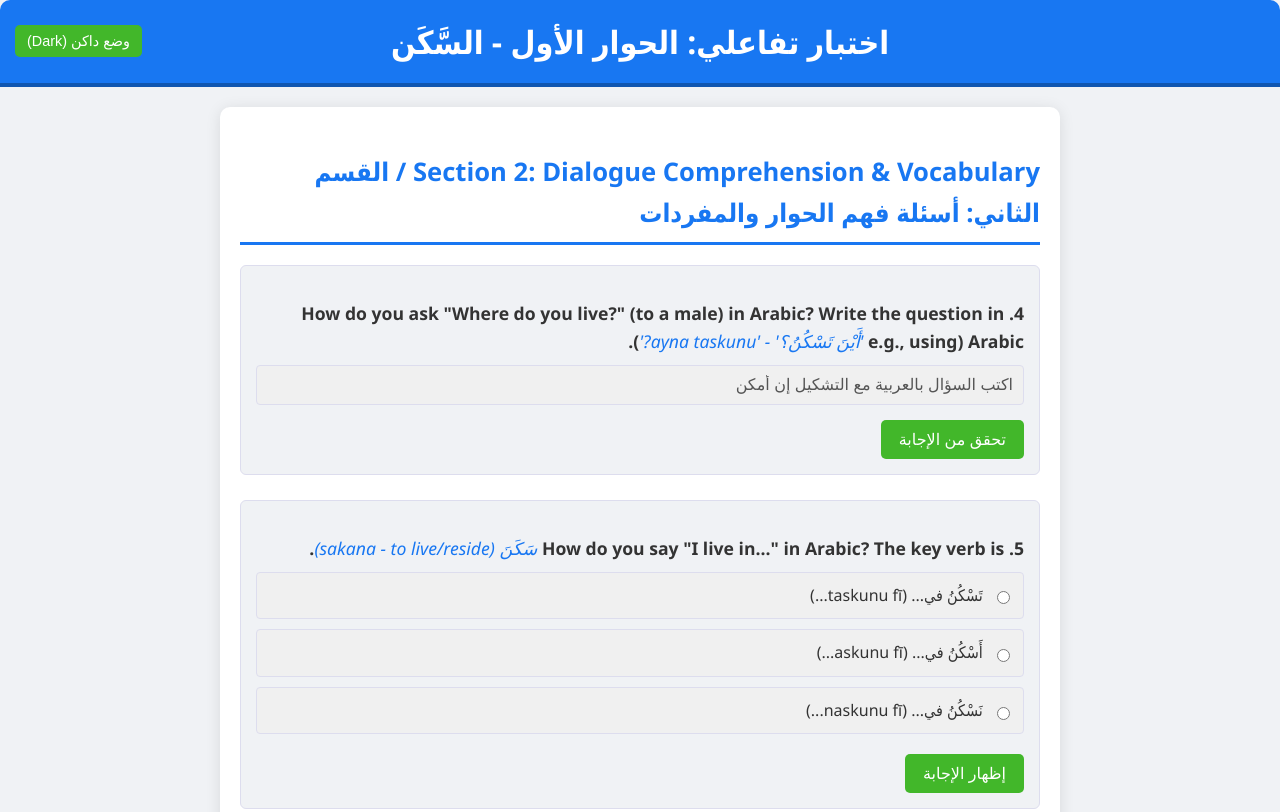
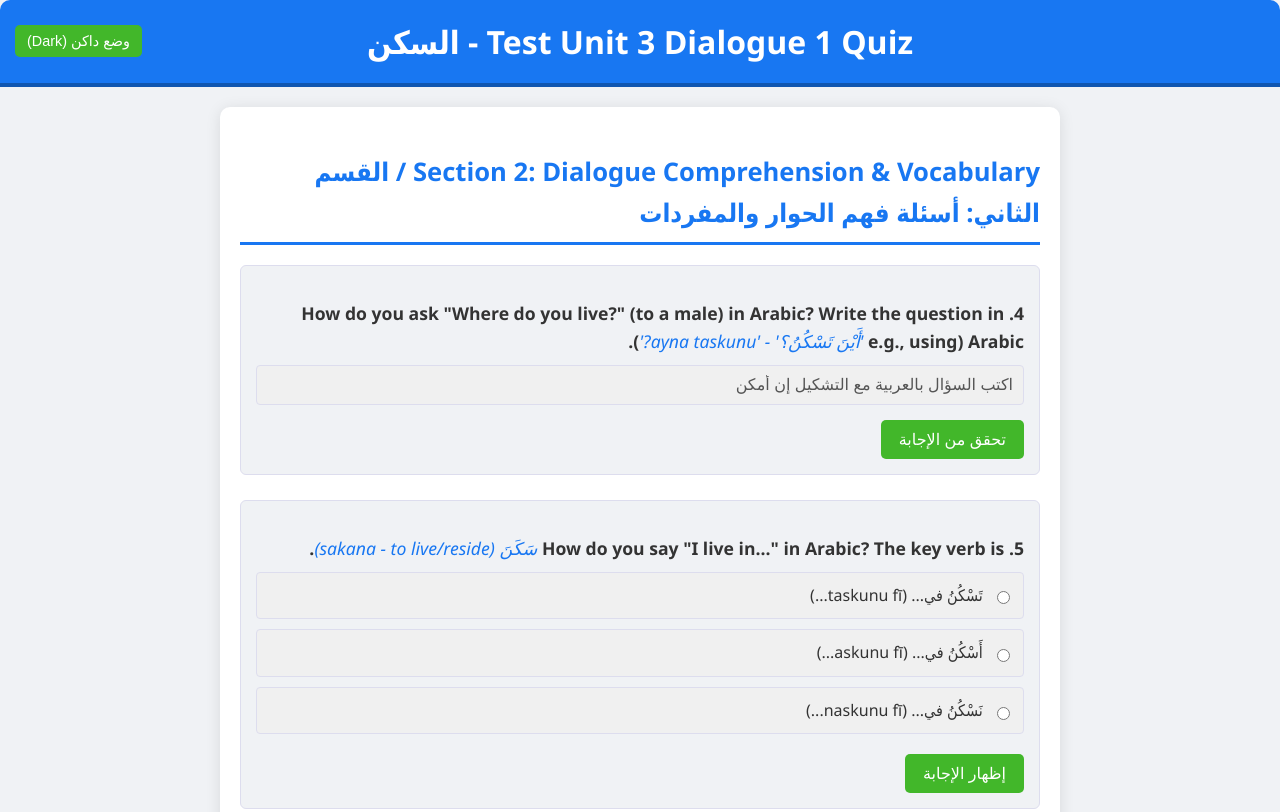
Before and after one commit to a7medYossry/Unit-3-first-dialogue-questions, a plain HTML site: page index.html in a window 1280 px wide. Shown: the top 812 px of the page. Drawn offline with Linux system fonts and the light colour scheme.

Commit message:
Update index.html
change test name

```diff
--- a/index.html
+++ b/index.html
@@ -277,7 +277,7 @@
 </head>
 <body>
     <header>
-        <h1>اختبار تفاعلي: الحوار الأول - السَّكَن</h1>
+        <h1>Test Unit 3 Dialogue 1 Quiz - السكن</h1>
         <button id="themeToggle" class="theme-toggle-button">تبديل الوضع</button>
     </header>
 
```
